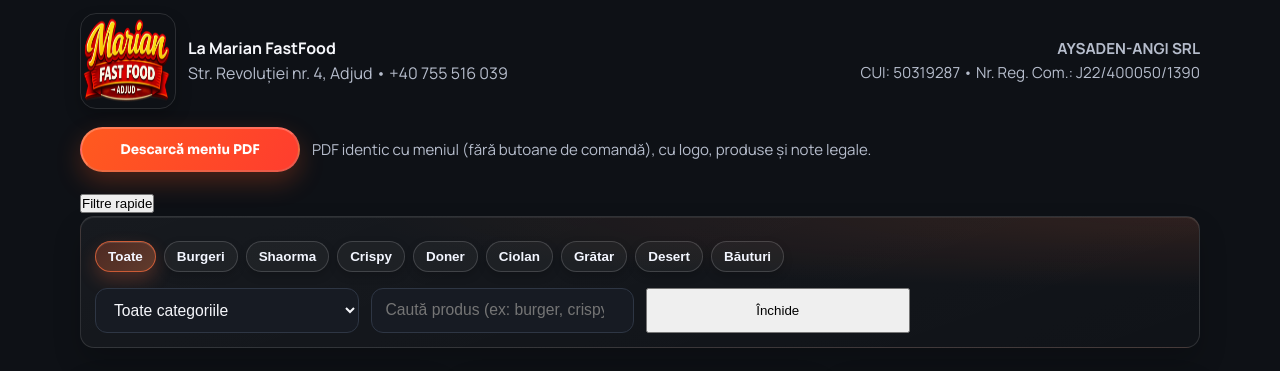
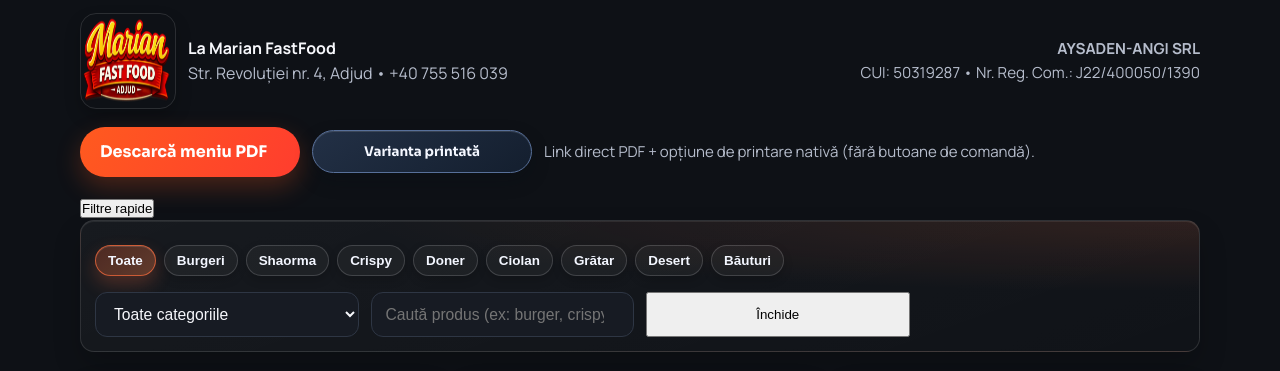
Before and after one commit to TheTechology/LaMarianFastFood, a website: page meniu.html in a window 1280 px wide. Shown: the part 1340-1711 px from the top of the page. Drawn offline with Linux system fonts and the light colour scheme; no server answers.

Commit message:
Add direct downloadable menu PDF and keep print option

```diff
--- a/meniu.html
+++ b/meniu.html
@@ -101,8 +101,9 @@
       </div>
 
       <div class="download-row reveal">
-        <button class="btn download-menu-btn print-hidden" type="button" data-download-menu>Descarcă meniu PDF</button>
-        <p class="download-hint print-hidden">PDF identic cu meniul (fără butoane de comandă), cu logo, produse și note legale.</p>
+        <a class="btn download-menu-btn print-hidden" href="assets/docs/meniu.pdf" target="_blank" rel="noopener">Descarcă meniu PDF</a>
+        <button class="btn-outline print-hidden" type="button" data-download-menu style="min-width:220px;">Varianta printată</button>
+        <p class="download-hint print-hidden">Link direct PDF + opțiune de printare nativă (fără butoane de comandă).</p>
       </div>
 
       <div class="menu-filters-mobile reveal">
```
Also changed, not shown: 1 other file.
